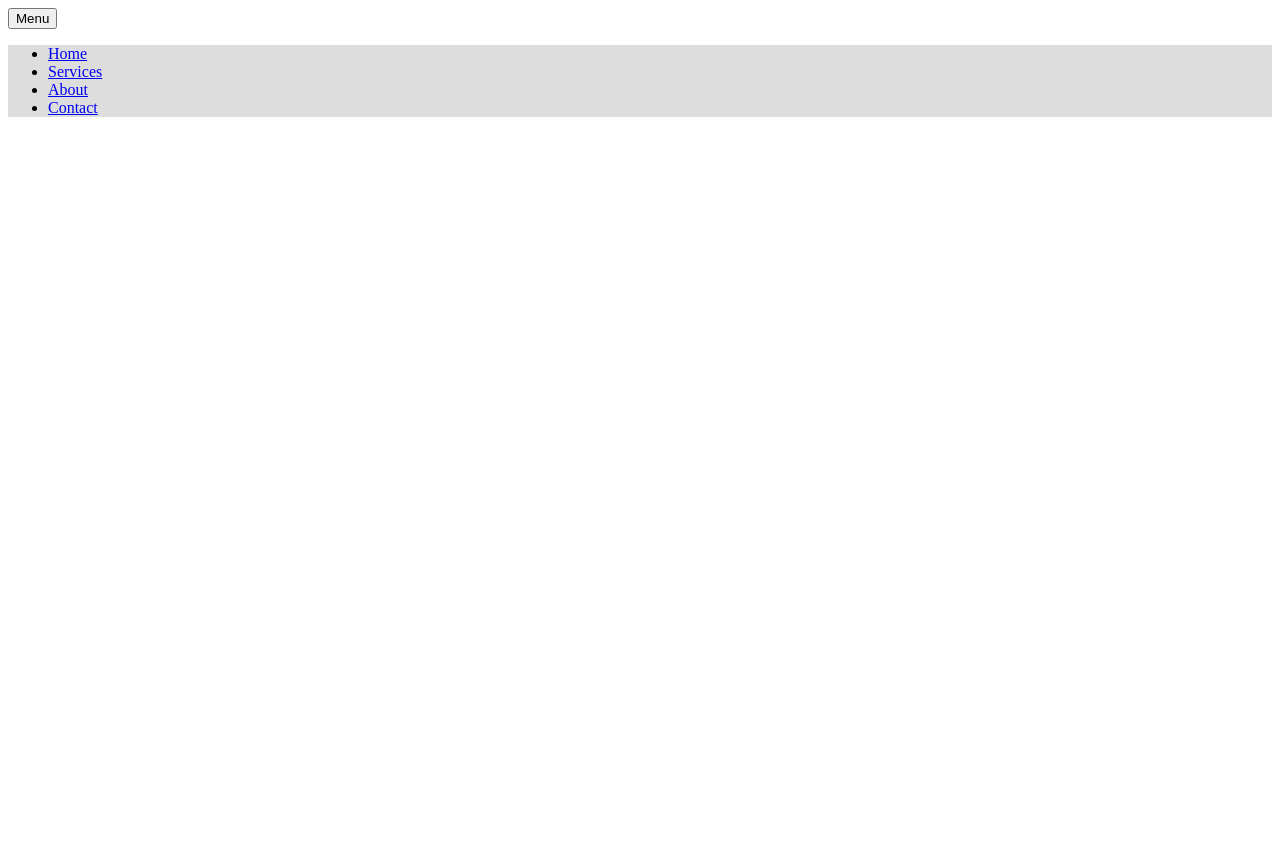
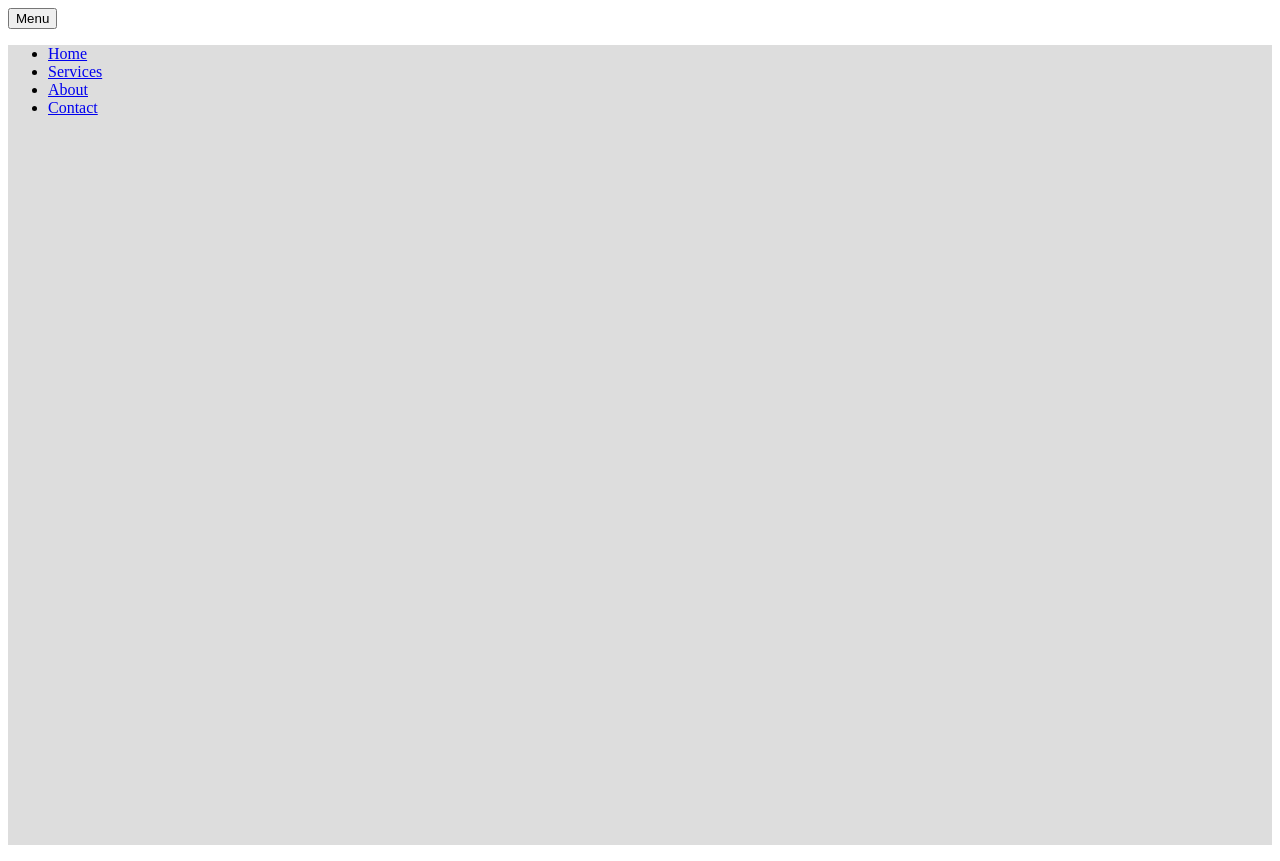
Before and after one commit to JasnoorM17/day-09, a plain HTML site: page menu-toggle.html in a window 1280 px wide. Both pictures are taken after a click on the button "Menu". Before the commit the page ends 800 px from the top, so only its background shows below. Drawn offline with Linux system fonts and the light colour scheme.

Commit message:
Added menu toggle 2

```diff
--- a/styles/menu-toggle.css
+++ b/styles/menu-toggle.css
@@ -2,10 +2,13 @@
     background-color: #ddd;
 
     /* Option #1 */
-    display: none;
+    /* display: none; */
 
     /* Option #2 */
+    height: 0;
+    overflow: hidden;
 
+    transition: height 0.5s ease;
 
     /* Option #3 */
 
@@ -13,10 +16,10 @@
 
 #main-nav-list.toggled {
     /* Option #1 - Toggled */
-    display: block;
+    /* display: block; */
 
     /* Option #2 - Toggled */
-
+    height: 100vh;
 
     /* Option #3 - Toggled */
 
```
